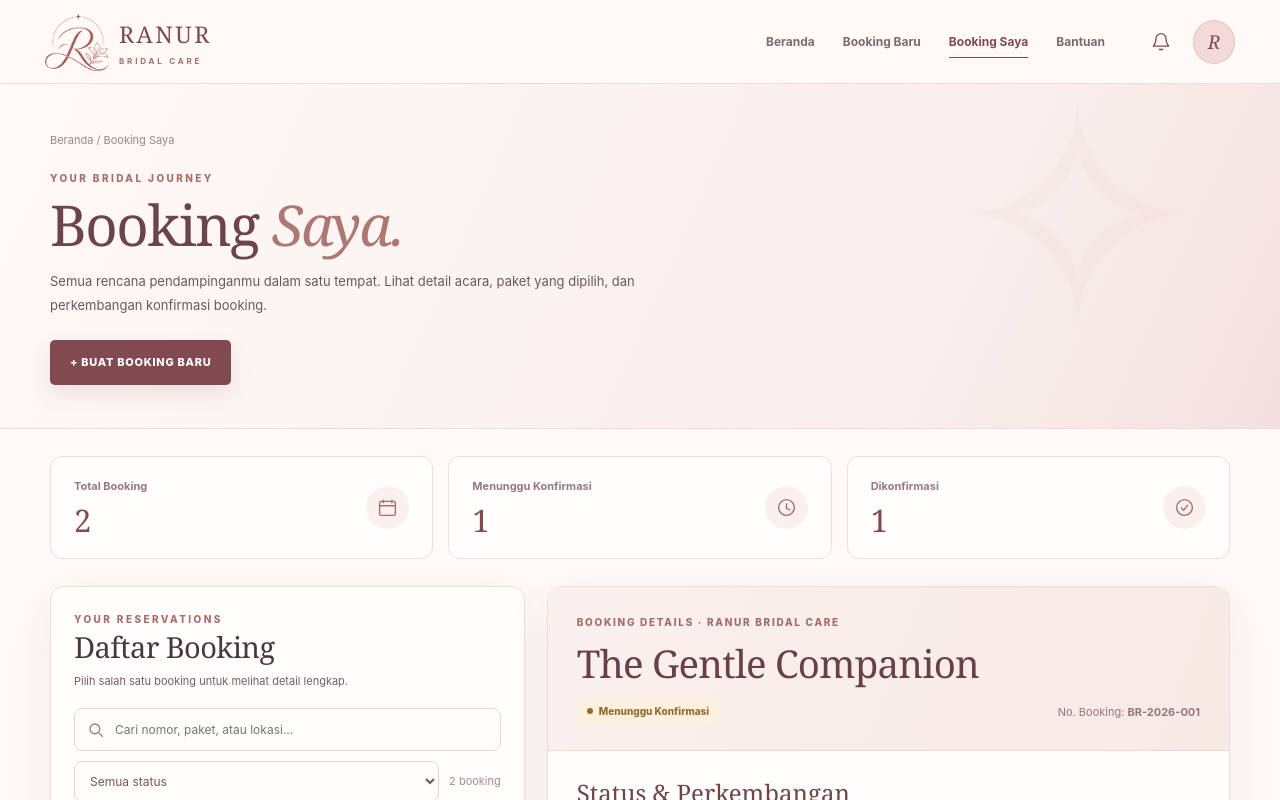
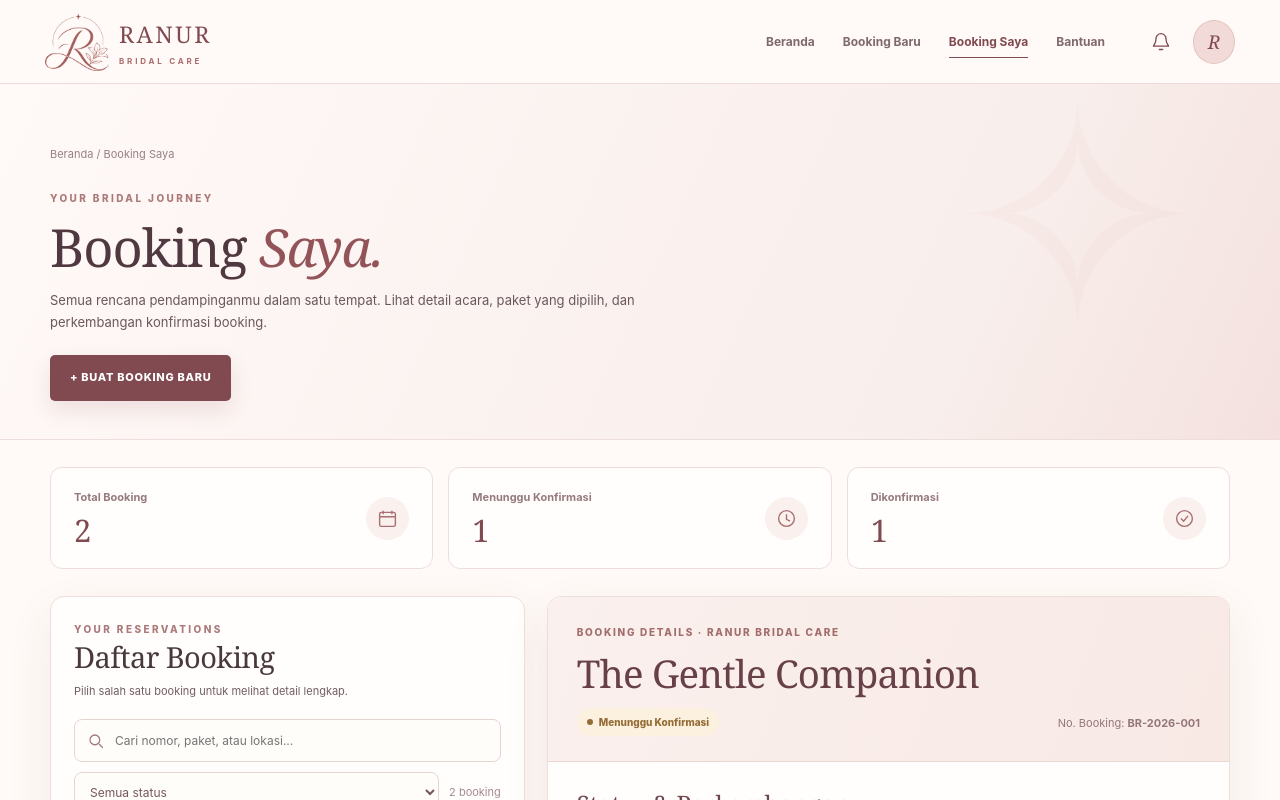
Before and after one commit to adityaa11/bride-assistant, a Next.js app: page /booking-saya in a window 1280 px wide. Shown: the top 800 px of the page. Built offline with nearby package versions, Linux system fonts and the light colour scheme.

Commit message:
fix: align booking workflow hero roles

```diff
--- a/shared/customer-booking-history.module.css
+++ b/shared/customer-booking-history.module.css
@@ -6,7 +6,7 @@
 .intro {
   position: relative;
   overflow: hidden;
-  padding: 48px 0 43px;
+  padding: 62px 0 38px;
   border-bottom: 1px solid #eededb;
   background: linear-gradient(114deg, #fff9f7, #f8eeeb 75%, #f4e1df);
   color: #49383e;
@@ -33,8 +33,8 @@
   z-index: 1;
 }
 .breadcrumb {
-  margin: 0 0 20px;
-  color: #9e8587;
+  margin: 0 0 26px;
+  color: #988184;
   font-size: 11px;
 }
 .breadcrumb a:hover {
@@ -42,30 +42,29 @@
 }
 .eyebrow {
   margin: 0;
-  color: #ab6d6c;
+  color: #ad7a7a;
   font-size: 10px;
-  font-weight: 850;
+  font-weight: 800;
   letter-spacing: 2.4px;
 }
 .intro h1 {
-  margin: 9px 0 14px;
-  color: #6c444b;
+  margin: 12px 0 15px;
+  color: #503840;
   font:
-    normal clamp(38px, 4.4vw, 58px)/1.08 Georgia,
+    normal clamp(38px, 4.1vw, 58px)/1.1 Georgia,
     "Palatino Linotype",
-    "Book Antiqua",
     serif;
-  letter-spacing: -1.5px;
+  letter-spacing: -1.1px;
 }
 .intro h1 em {
-  color: #ad7873;
+  color: #925459;
 }
 .intro p:not(.eyebrow) {
-  max-width: 660px;
+  max-width: 630px;
   margin: 0;
   color: #6b575c;
   font-size: 13px;
-  line-height: 1.85;
+  line-height: 1.65;
 }
 .introActions {
   display: flex;
@@ -773,7 +772,7 @@
 }
 /* Keep the mapped intro independent of CustomerFrame's broad page p/a rules. */
 section.intro .eyebrow {
-  color: #ab6d6c;
+  color: #ad7a7a;
 }
 section.intro .primary {
   color: #fff;
```
Also changed, not shown: 1 other file (tests, documents, lock files or other folders).
